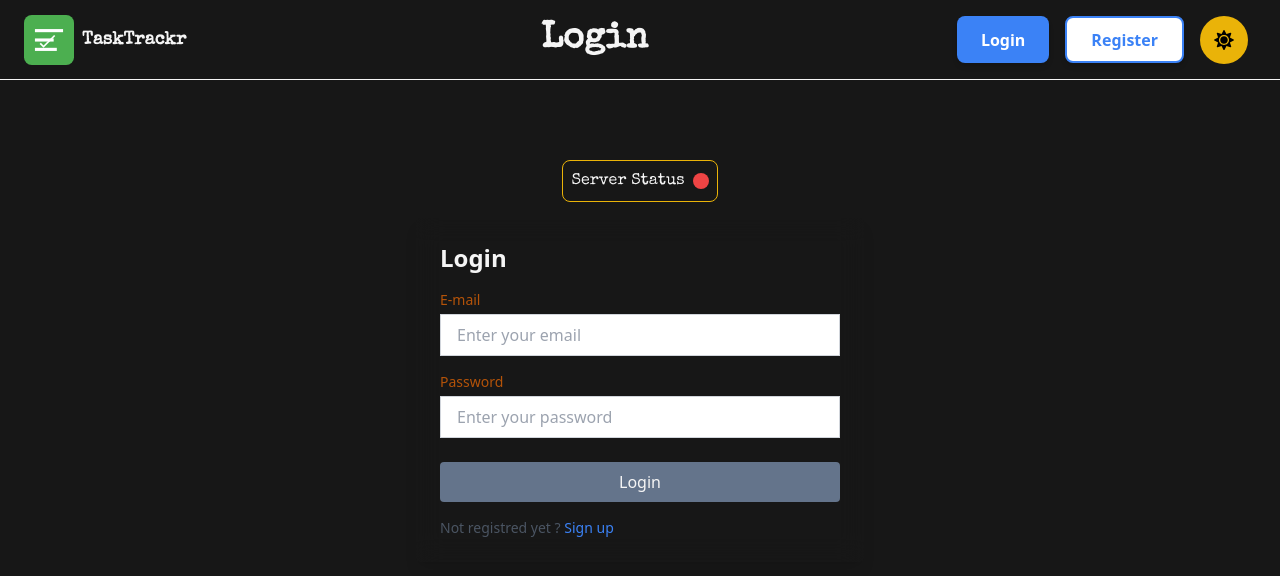
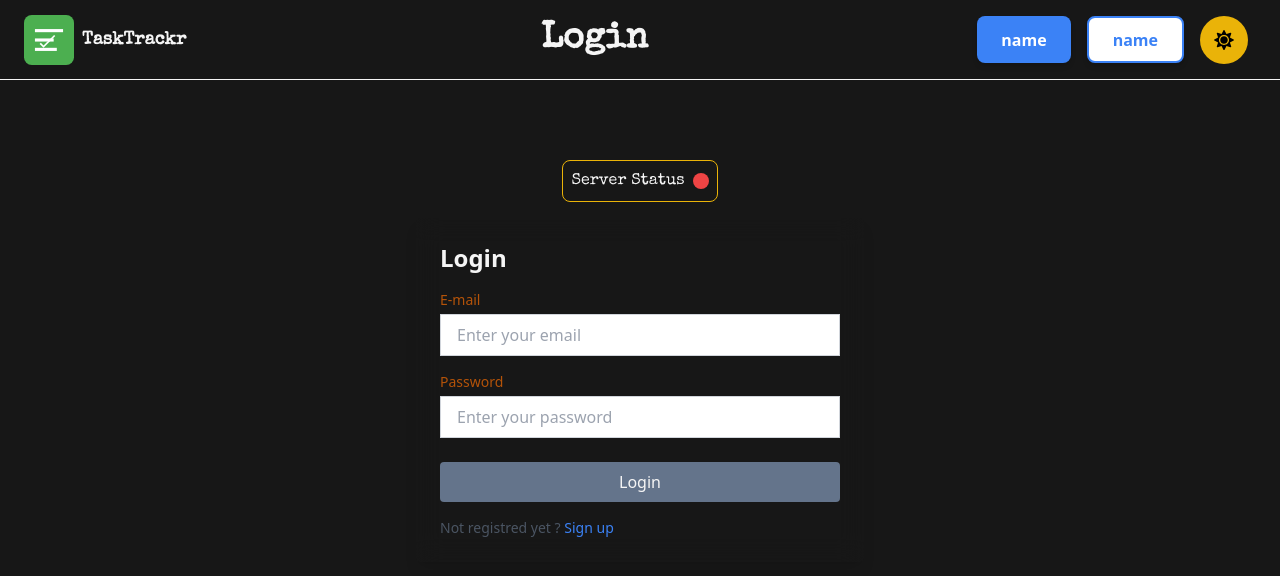
Before and after one commit to Rashy-hub/TaskTrackr-React-Front, a React (Vite) app: page /app/login in a window 1280 px wide. Shown: the top 576 px of the page. Built offline with nearby package versions, Linux system fonts and the light colour scheme; no server answers.

Commit message:
fix : bad name for the  button while loading

```diff
--- a/src/components/ui/SignButton.jsx
+++ b/src/components/ui/SignButton.jsx
@@ -33,7 +33,7 @@ const SignButton = ({ name, variant }) => {
 
     return (
         <button className={classNames(baseStyles, variantStyles[variant])} onClick={handleClick} disabled={isLoading}>
-            {isLoading ? 'Logging out...' : name}
+            name
         </button>
     )
 }
```
